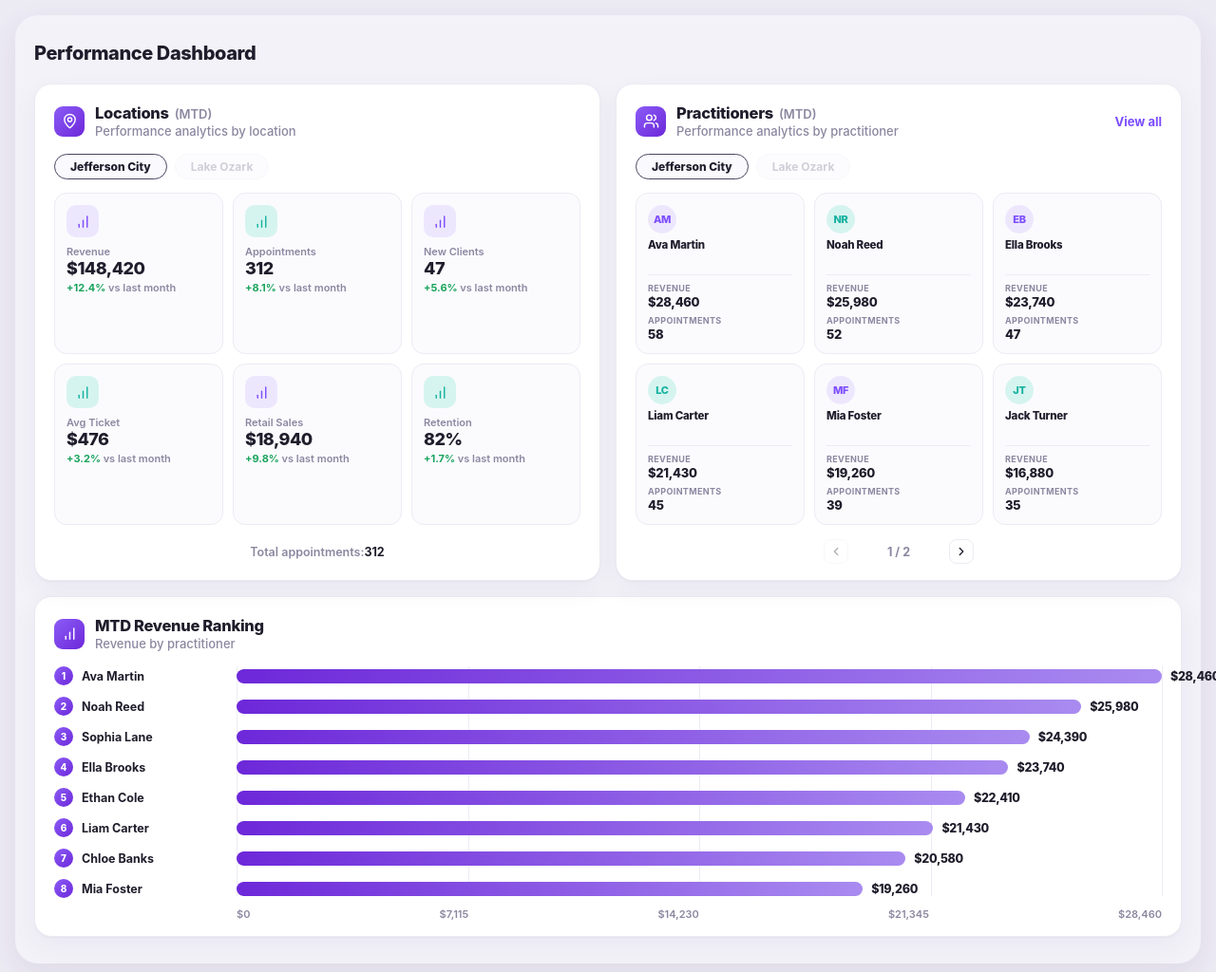
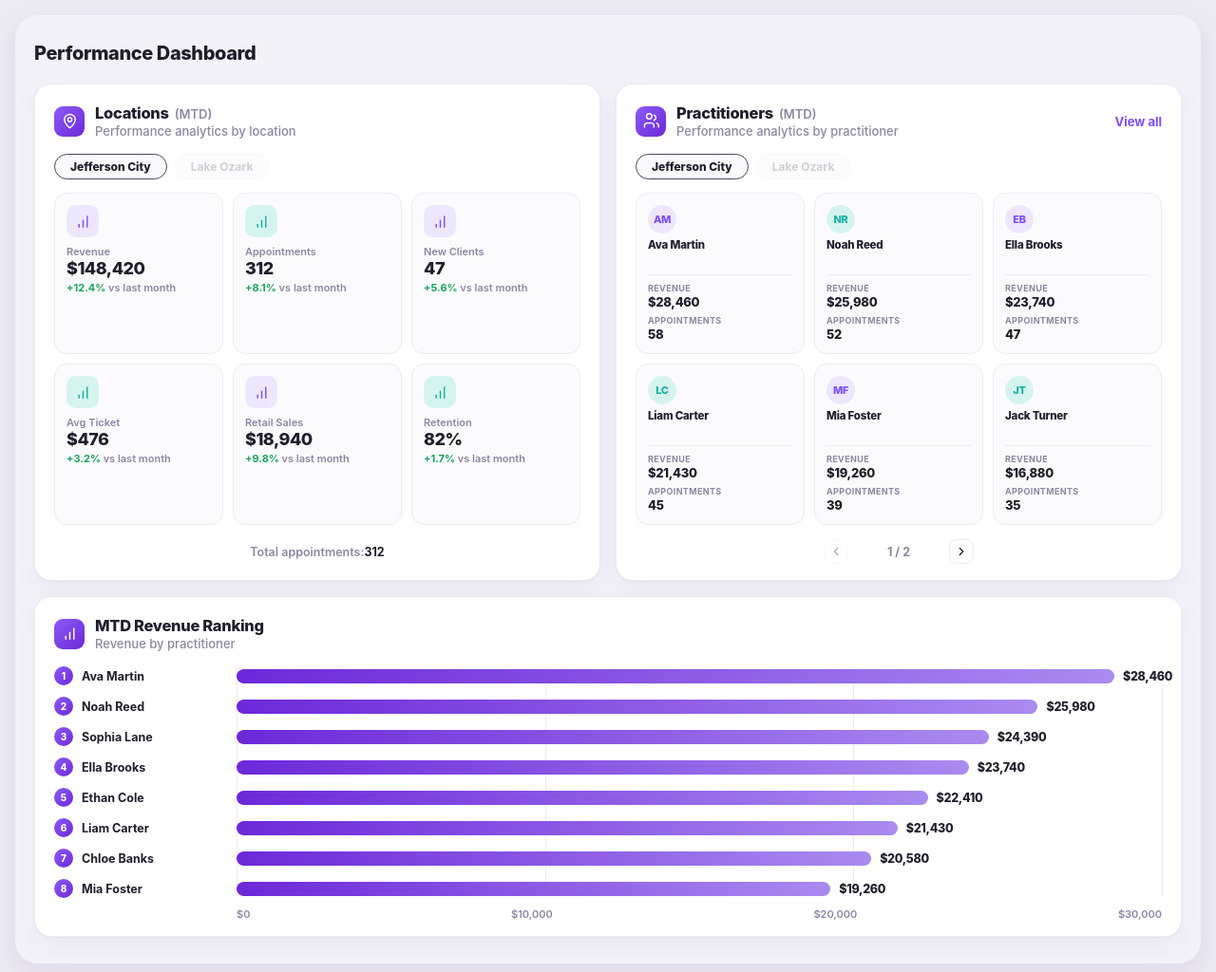
Before and after one commit to aaanthony-sok/anthony-dashboard, a plain HTML site: page mtd_dashboard_centered_webpage.html in a window 1280 px wide. Shown: the whole page at 95% size. Drawn offline with Linux system fonts and the light colour scheme.

Commit message:
Update chart scale to $0 to nearest $10k with $10k increments

```diff
--- a/mtd_dashboard_centered_webpage.html
+++ b/mtd_dashboard_centered_webpage.html
@@ -56,7 +56,7 @@ body {
 .w-link { font-size: 13px; font-weight: 700; color: #7c4dff; text-decoration: none; }
 .w-link:hover { text-decoration: underline; }
 .loc-pills { display: flex; gap: 8px; margin-bottom: 14px; }
-.pill { padding: 5px 16px; border-radius: 999px; font-size: 12px; font-weight: 700; cursor: pointer; font-family: inherit; background: #faf9fe; color: #8c87a0; border: 1.5px solid #ecebf3; transition: all .15s; white-space: nowrap; }
+.pill { padding: 5px 16px; border-radius: 999px; font-size: 12px; font-weight: 700; cursor: pointer; font-family: inherit; background: #faf9fe; color: #8c87a0; border: 1.5px solid #ecebf3; transition: all .14s; }
 .pill.active { color: #1f1d2b; border-color: #4a4560; font-weight: 800; }
 .pill.inactive { opacity: 0.4; }
 .pill:not(.active):hover { opacity: 0.72; }
@@ -76,7 +76,7 @@ body {
 .w-foot b { color: #1f1d2b; }
 .info { position: relative; display: inline-grid; place-items: center; width: 13px; height: 13px; border-radius: 50%; border: 1.3px solid #c3bdd2; color: #a8a2bb; font-size: 9px; font-weight: 800; cursor: help; }
 .info:hover .tip { opacity: 1; visibility: visible; }
-.tip { position: absolute; bottom: 120%; left: 50%; transform: translateX(-50%); width: 200px; background: #1f1d2b; color: #fff; font-size: 11px; line-height: 1.45; font-weight: 500; padding: 10px 12px; border-radius: 10px; text-align: left; opacity: 0; visibility: hidden; transition: all .16s ease; z-index: 40; pointer-events: none; }
+.tip { position: absolute; bottom: 120%; left: 50%; transform: translateX(-50%); width: 200px; background: #1f1d2b; color: #fff; font-size: 11px; line-height: 1.45; font-weight: 500; padding: 10px 14px; border-radius: 8px; border-bottom: 1px solid #2a2838; opacity: 0; visibility: hidden; transition: all .2s; white-space: normal; pointer-events: none; z-index: 10; }
 .prac-widget { width: 100%; min-height: 524px; display: flex; flex-direction: column; }
 .prac-grid { display: grid; grid-template-columns: repeat(3, 1fr); grid-auto-rows: 1fr; gap: 10px; flex: 1 1 auto; }
 .prac { background: #fbfbfe; border: 1px solid #ecebf3; border-radius: 13px; padding: 12px; display: flex; flex-direction: column; gap: 9px; }
@@ -87,7 +87,7 @@ body {
 .prac-av { width: 30px; height: 30px; border-radius: 50%; display: grid; place-items: center; font-size: 11px; font-weight: 800; flex: none; letter-spacing: -0.3px; }
 .prac-av.purple { background: #ede7fd; color: #7c4dff; }
 .prac-av.teal { background: #d6f4ef; color: #14b1a0; }
-.prac-name { font-size: 11.5px; font-weight: 800; letter-spacing: -0.2px; line-height: 1.2; min-height: 28px; overflow-wrap: anywhere; display: -webkit-box; -webkit-line-clamp: 2; -webkit-box-orient: vertical; overflow: hidden; }
+.prac-name { font-size: 11.5px; font-weight: 800; letter-spacing: -0.2px; line-height: 1.2; min-height: 28px; overflow-wrap: anywhere; display: -webkit-box; -webkit-line-clamp: 2; -webkit-box-orient: vertical; }
 .prac-stats { display: flex; flex-direction: column; gap: 6px; border-top: 1px solid #ecebf3; padding-top: 8px; }
 .prac-stat { display: flex; flex-direction: column; gap: 1px; }
 .prac-stat .s-lbl { font-size: 9px; color: #8c87a0; font-weight: 700; text-transform: uppercase; letter-spacing: 0.04em; }
@@ -151,7 +151,7 @@ body {
       <section class="widget prac-widget">
         <div class="w-head">
           <span class="w-ico">
-            <svg viewBox="0 0 24 24" fill="none" stroke="currentColor" stroke-width="2" stroke-linecap="round" stroke-linejoin="round"><path d="M16 21v-2a4 4 0 0 0-4-4H6a4 4 0 0 0-4 4v2"/><circle cx="9" cy="7" r="4"/><path d="M22 21v-2a4 4 0 0 0-3-3.87M16 3.13a4 4 0 0 1 0 7.75"/></svg>
+            <svg viewBox="0 0 24 24" fill="none" stroke="currentColor" stroke-width="2" stroke-linecap="round" stroke-linejoin="round"><path d="M16 21v-2a4 4 0 0 0-4-4H6a4 4 0 0 0-4 4v2"/><circle cx="9" cy="5" r="4"/><path d="M23 21v-2a4 4 0 0 0-3-3.87"/><path d="M16 3.13a4 4 0 0 1 0 7.75"/></svg>
           </span>
           <div class="w-titles">
             <div class="w-title-line"><span class="w-title">Practitioners</span><span class="w-mtd">(MTD)</span></div>
@@ -340,10 +340,15 @@ function pracPage(direction) {
 
 function renderRanking() {
   const max = Math.max(...rankingData.map(r => r.revenue));
+
+  // Round max up to nearest $10,000
+  const scaledMax = Math.ceil(max / 10000) * 10000;
+  const increment = 10000;
+  const numSteps = scaledMax / increment;
+
   const rows = document.getElementById('rank-rows');
   const axis = document.getElementById('rank-axis');
   const grid = document.getElementById('gridlines');
-  const steps = 4;
 
   rows.innerHTML = rankingData.map((r, i) => `
     <div class="r-label">
@@ -351,17 +356,17 @@ function renderRanking() {
       <span class="r-name">${r.name}</span>
     </div>
     <div class="r-track">
-      <div class="bar" style="width:${(r.revenue / max) * 100}%"></div>
+      <div class="bar" style="width:${(r.revenue / scaledMax) * 100}%"></div>
       <span class="bar-val">$${r.revenue.toLocaleString()}</span>
     </div>
   `).join('');
 
-  axis.innerHTML = Array.from({ length: steps + 1 }, (_, i) => {
-    const val = Math.round((max / steps) * i);
+  axis.innerHTML = Array.from({ length: numSteps + 1 }, (_, i) => {
+    const val = increment * i;
     return `<span>$${val.toLocaleString()}</span>`;
   }).join('');
 
-  grid.innerHTML = Array.from({ length: steps + 1 }, (_, i) => `<i style="left:${(i / steps) * 100}%"></i>`).join('');
+  grid.innerHTML = Array.from({ length: numSteps + 1 }, (_, i) => `<i style="left:${(i / numSteps) * 100}%"></i>`).join('');
 }
 
 renderMetrics(currentMetricLoc);
```
